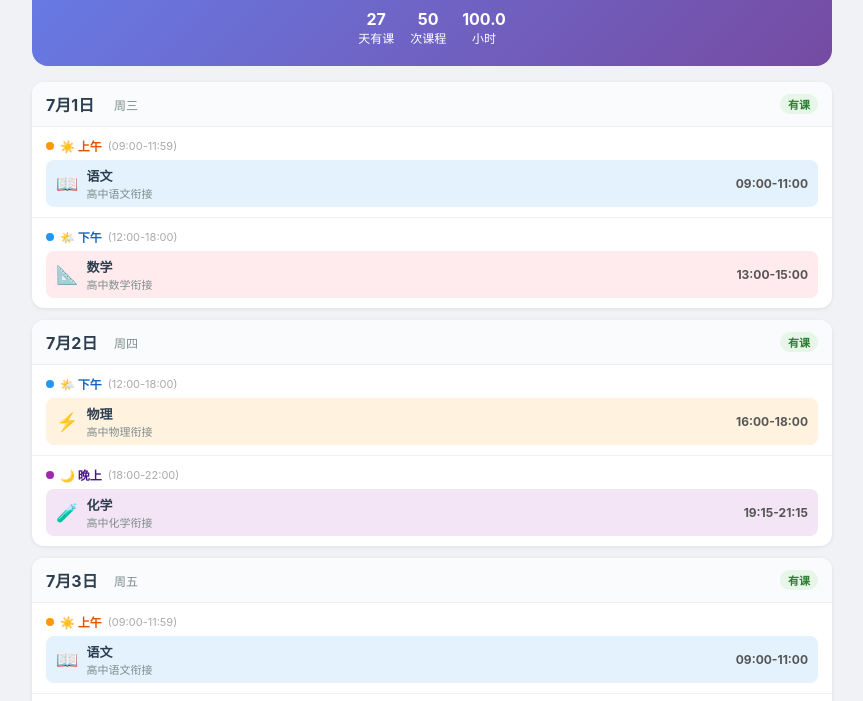
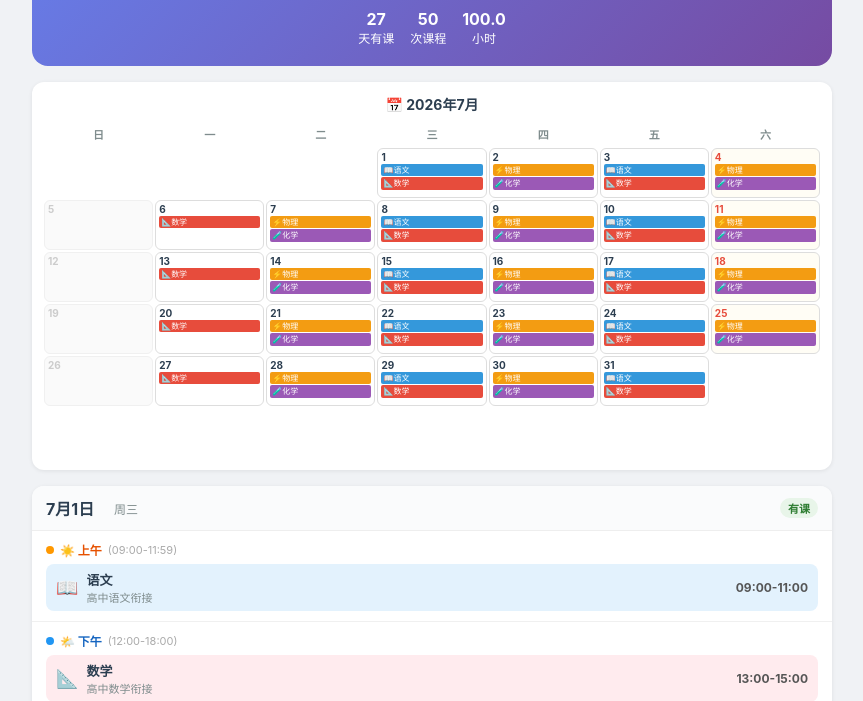
Before and after one commit to glenman/niniu-highschool-calendar, a plain HTML site: page index.html in a window 1280 px wide. Shown: the part 90-791 px from the top of the page, without its empty margins (208-1071 px from the left). Drawn offline with Linux system fonts and the light colour scheme.

Commit message:
feat: 添加整月月历视图(日到六)，课程按时间排序显示

```diff
--- a/index.html
+++ b/index.html
@@ -130,6 +130,70 @@
             text-align: center;
         }
 
+        /* Monthly Calendar */
+        .month-cal {
+            background: white;
+            border-radius: 12px;
+            padding: 12px;
+            margin-bottom: 16px;
+            box-shadow: 0 1px 4px rgba(0,0,0,0.08);
+        }
+        .month-cal-title {
+            font-size: 14px;
+            font-weight: bold;
+            color: #2c3e50;
+            text-align: center;
+            margin-bottom: 8px;
+        }
+        .mc-grid {
+            display: grid;
+            grid-template-columns: repeat(7, 1fr);
+            gap: 2px;
+        }
+        .mc-head {
+            text-align: center;
+            font-size: 11px;
+            font-weight: bold;
+            color: #7f8c8d;
+            padding: 4px 0;
+        }
+        .mc-cell {
+            border: 1px solid #f0f0f0;
+            border-radius: 6px;
+            padding: 3px;
+            min-height: 50px;
+            display: flex;
+            flex-direction: column;
+            gap: 1px;
+        }
+        .mc-cell.empty { border: none; background: transparent; }
+        .mc-cell.sun-col { background: #fafafa; }
+        .mc-cell.sat-col { background: #fffdf5; }
+        .mc-cell.has-class { border-color: #ddd; }
+        .mc-date {
+            font-size: 10px;
+            font-weight: bold;
+            color: #2c3e50;
+            line-height: 1;
+            margin-bottom: 1px;
+        }
+        .mc-date.sun { color: #ccc; }
+        .mc-date.sat { color: #e74c3c; }
+        .mc-ev {
+            font-size: 8px;
+            color: white;
+            border-radius: 2px;
+            padding: 1px 2px;
+            white-space: nowrap;
+            overflow: hidden;
+            text-overflow: ellipsis;
+            line-height: 1.3;
+        }
+        .mc-ev.math { background: #e74c3c; }
+        .mc-ev.chinese { background: #3498db; }
+        .mc-ev.physics { background: #f39c12; }
+        .mc-ev.chemistry { background: #9b59b6; }
+
         /* Footer */
         .footer {
             text-align: center;
@@ -162,6 +226,13 @@
                 <div class="stat"><strong id="total-hours">0</strong>小时</div>
             </div>
         </div>
+
+        <!-- Monthly Calendar -->
+        <div class="month-cal">
+            <div class="month-cal-title">📅 2026年7月</div>
+            <div class="mc-grid" id="monthly-grid"></div>
+        </div>
+
         <div id="schedule-list"></div>
         <div class="footer">
             🏫 祝妞妞高中衔接顺利！加油！💪<br>
@@ -809,6 +880,53 @@
         return 'evening';
     }
 
+    function renderMonthly() {
+        const grid = document.getElementById('monthly-grid');
+        const dayMap = {};
+        DATA.schedule.forEach(d => { dayMap[d.date] = d; });
+
+        // July 2026: July 1 = Wednesday (getDay=3)
+        // Sunday of week before July 1 = June 28
+        const sundayStart = new Date(2026, 5, 28); // June 28
+
+        let html = '';
+        // Headers: 日 一 二 三 四 五 六
+        ['日','一','二','三','四','五','六'].forEach(h => {
+            html += '<div class="mc-head">' + h + '</div>';
+        });
+
+        // 6 weeks x 7 days = 42 cells
+        for (let i = 0; i < 42; i++) {
+            const d = new Date(sundayStart);
+            d.setDate(d.getDate() + i);
+            const ds = d.getFullYear() + '-' + String(d.getMonth()+1).padStart(2,'0') + '-' + String(d.getDate()).padStart(2,'0');
+            const inJuly = d.getMonth() === 6 && d.getFullYear() === 2026;
+            const jsDow = d.getDay(); // 0=Sun, 6=Sat
+            const dayInfo = dayMap[ds];
+            const hasClass = inJuly && dayInfo && dayInfo.events.length > 0;
+
+            if (!inJuly) {
+                html += '<div class="mc-cell empty"></div>';
+                continue;
+            }
+
+            const colClass = jsDow === 0 ? 'sun-col' : jsDow === 6 ? 'sat-col' : '';
+            const dateClass = jsDow === 0 ? 'sun' : jsDow === 6 ? 'sat' : '';
+            html += '<div class="mc-cell' + (hasClass ? ' has-class' : '') + ' ' + colClass + '">';
+            html += '<div class="mc-date ' + dateClass + '">' + d.getDate() + '</div>';
+
+            if (hasClass) {
+                const sorted = [...dayInfo.events].sort((a, b) => a.start_time.localeCompare(b.start_time));
+                sorted.forEach(ev => {
+                    const cls = ev.subject === '数学' ? 'math' : ev.subject === '语文' ? 'chinese' : ev.subject === '物理' ? 'physics' : 'chemistry';
+                    html += '<div class="mc-ev ' + cls + '" title="' + ev.description + ' ' + ev.time + '">' + ev.emoji + ev.subject + '</div>';
+                });
+            }
+            html += '</div>';
+        }
+        grid.innerHTML = html;
+    }
+
     function render() {
         const container = document.getElementById('schedule-list');
         let html = '';
@@ -892,6 +1010,7 @@
         document.getElementById('total-hours').textContent = totalHours.toFixed(1);
     }
 
+    renderMonthly();
     render();
     </script>
 </body>
```
